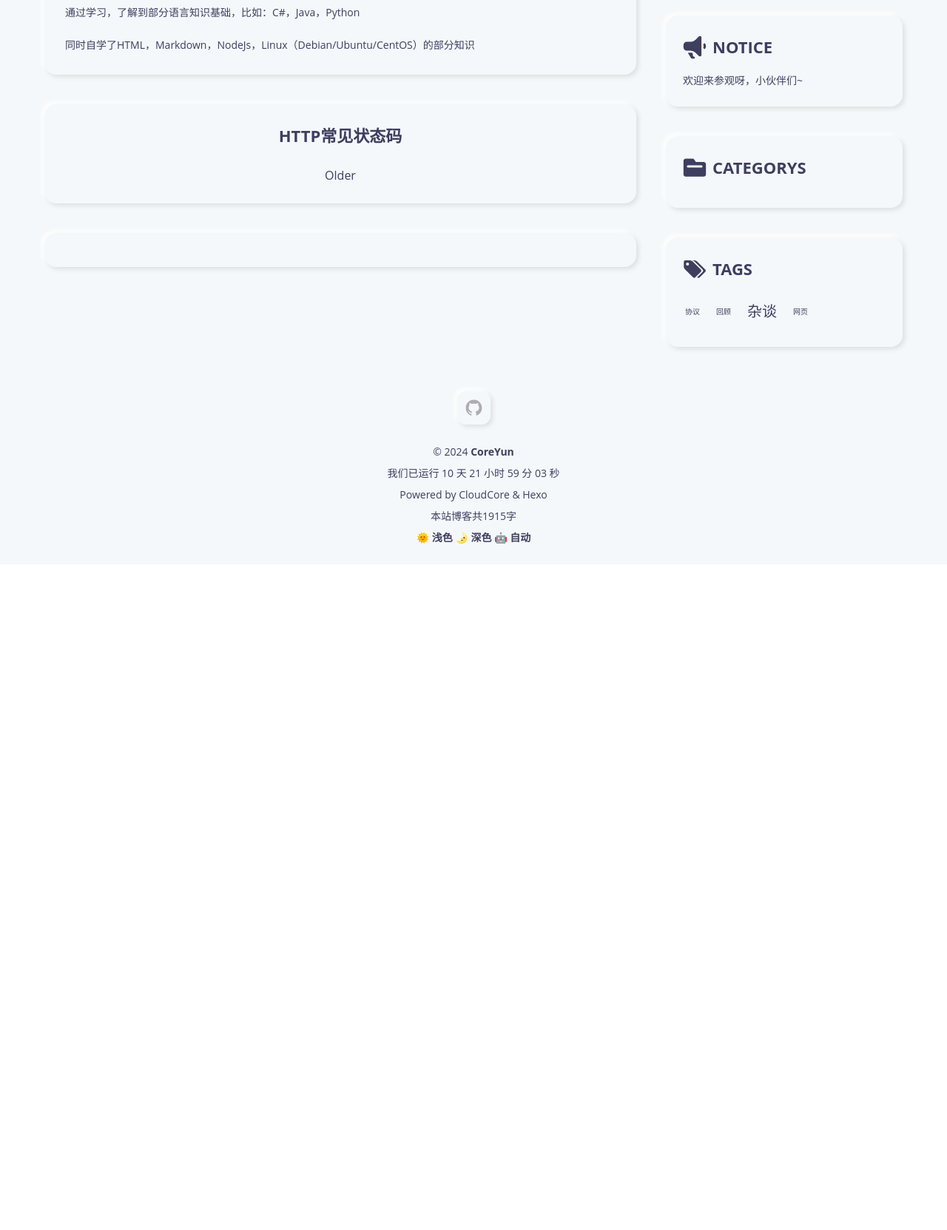
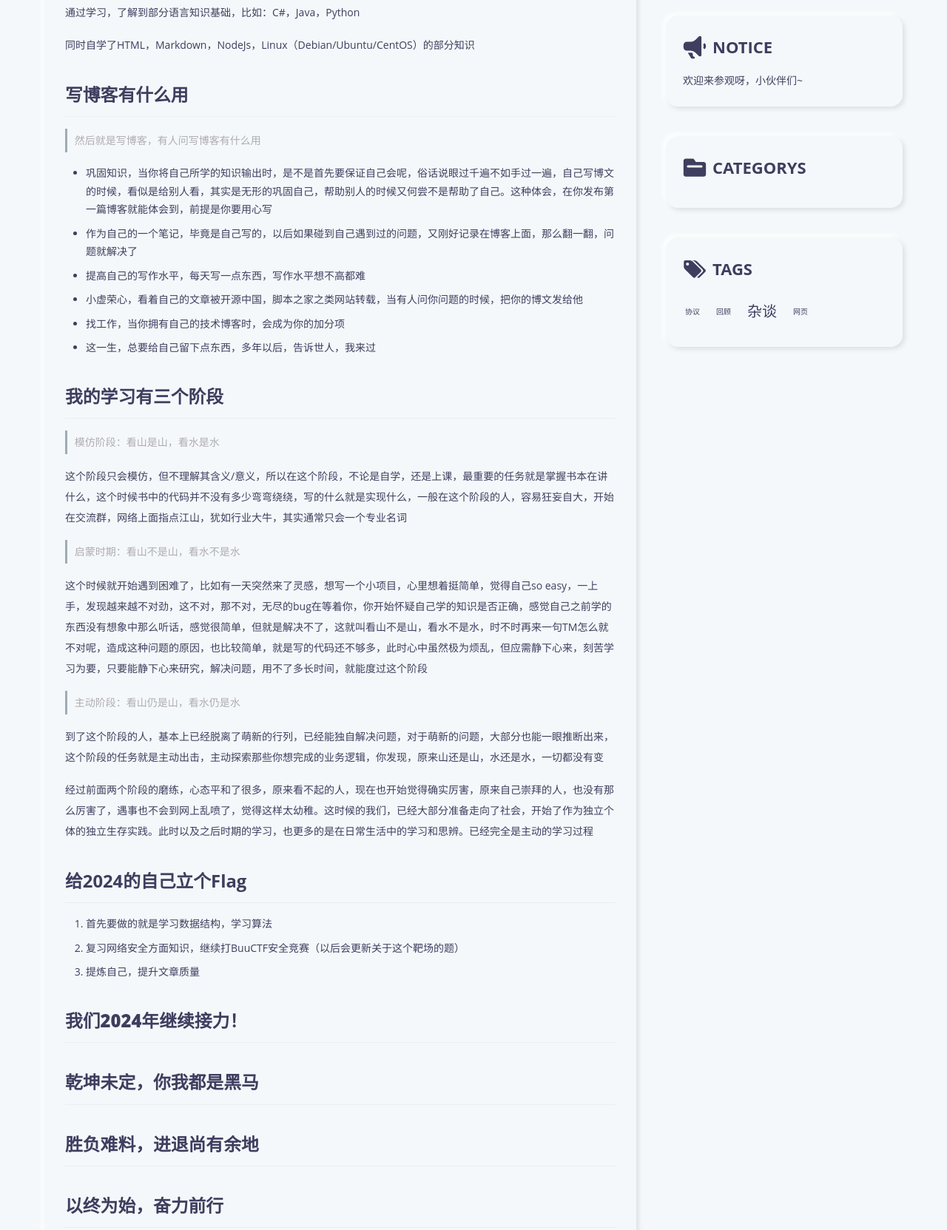
Before and after one commit to CoreYunFeng/Blog, a plain HTML site: page 2024/02/09/2023回顾/index.html in a window 1280 px wide. Shown: the part 785-2448 px from the top of the page at 74% size. Before the commit the page ends 1548 px from the top, so only its background shows below. Drawn offline with nearby package versions, Linux system fonts and the light colour scheme; a script that the page names is missing.

Commit message:
Site updated: 2024-02-09 15:28:56

```diff
--- a/2024/02/09/2023回顾/index.html
+++ b/2024/02/09/2023回顾/index.html
@@ -146,6 +146,45 @@
 <h1 id="关于我的2023"><a href="#关于我的2023" class="headerlink" title="关于我的2023"></a>关于我的2023</h1><p>上半年正常过日子<br>感觉下半年就像梦一样，收获了很多东西</p>
 <p>通过学习，了解到部分语言知识基础，比如：C#，Java，Python</p>
 <p>同时自学了HTML，Markdown，NodeJs，Linux（Debian&#x2F;Ubuntu&#x2F;CentOS）的部分知识</p>
+<h1 id="写博客有什么用"><a href="#写博客有什么用" class="headerlink" title="写博客有什么用"></a>写博客有什么用</h1><blockquote>
+<p>然后就是写博客，有人问写博客有什么用</p>
+</blockquote>
+<ul>
+<li><p>巩固知识，当你将自己所学的知识输出时，是不是首先要保证自己会呢，俗话说眼过千遍不如手过一遍，自己写博文的时候，看似是给别人看，其实是无形的巩固自己，帮助别人的时候又何尝不是帮助了自己。这种体会，在你发布第一篇博客就能体会到，前提是你要用心写</p>
+</li>
+<li><p>作为自己的一个笔记，毕竟是自己写的，以后如果碰到自己遇到过的问题，又刚好记录在博客上面，那么翻一翻，问题就解决了</p>
+</li>
+<li><p>提高自己的写作水平，每天写一点东西，写作水平想不高都难</p>
+</li>
+<li><p>小虚荣心，看着自己的文章被开源中国，脚本之家之类网站转载，当有人问你问题的时候，把你的博文发给他</p>
+</li>
+<li><p>找工作，当你拥有自己的技术博客时，会成为你的加分项</p>
+</li>
+<li><p>这一生，总要给自己留下点东西，多年以后，告诉世人，我来过</p>
+</li>
+</ul>
+<h1 id="我的学习有三个阶段"><a href="#我的学习有三个阶段" class="headerlink" title="我的学习有三个阶段"></a>我的学习有三个阶段</h1><blockquote>
+<p>模仿阶段：看山是山，看水是水  </p>
+</blockquote>
+<p>这个阶段只会模仿，但不理解其含义&#x2F;意义，所以在这个阶段，不论是自学，还是上课，最重要的任务就是掌握书本在讲什么，这个时候书中的代码并不没有多少弯弯绕绕，写的什么就是实现什么，一般在这个阶段的人，容易狂妄自大，开始在交流群，网络上面指点江山，犹如行业大牛，其实通常只会一个专业名词</p>
+<blockquote>
+<p>启蒙时期：看山不是山，看水不是水</p>
+</blockquote>
+<p>这个时候就开始遇到困难了，比如有一天突然来了灵感，想写一个小项目，心里想着挺简单，觉得自己so easy，一上手，发现越来越不对劲，这不对，那不对，无尽的bug在等着你，你开始怀疑自己学的知识是否正确，感觉自己之前学的东西没有想象中那么听话，感觉很简单，但就是解决不了，这就叫看山不是山，看水不是水，时不时再来一句TM怎么就不对呢，造成这种问题的原因，也比较简单，就是写的代码还不够多，此时心中虽然极为烦乱，但应需静下心来，刻苦学习为要，只要能静下心来研究，解决问题，用不了多长时间，就能度过这个阶段</p>
+<blockquote>
+<p>主动阶段：看山仍是山，看水仍是水</p>
+</blockquote>
+<p>到了这个阶段的人，基本上已经脱离了萌新的行列，已经能独自解决问题，对于萌新的问题，大部分也能一眼推断出来，这个阶段的任务就是主动出击，主动探索那些你想完成的业务逻辑，你发现，原来山还是山，水还是水，一切都没有变</p>
+<p>经过前面两个阶段的磨练，心态平和了很多，原来看不起的人，现在也开始觉得确实厉害，原来自己崇拜的人，也没有那么厉害了，遇事也不会到网上乱喷了，觉得这样太幼稚。这时候的我们，已经大部分准备走向了社会，开始了作为独立个体的独立生存实践。此时以及之后时期的学习，也更多的是在日常生活中的学习和思辨。已经完全是主动的学习过程</p>
+<h1 id="给2024的自己立个Flag"><a href="#给2024的自己立个Flag" class="headerlink" title="给2024的自己立个Flag"></a>给2024的自己立个Flag</h1><ol>
+<li><p>首先要做的就是学习数据结构，学习算法</p>
+</li>
+<li><p>复习网络安全方面知识，继续打BuuCTF安全竞赛（以后会更新关于这个靶场的题）</p>
+</li>
+<li><p>提炼自己，提升文章质量</p>
+</li>
+</ol>
+<h1 id="我们2024年继续接力！"><a href="#我们2024年继续接力！" class="headerlink" title="我们2024年继续接力！"></a><strong>我们2024年继续接力！</strong></h1><h1 id="乾坤未定，你我都是黑马"><a href="#乾坤未定，你我都是黑马" class="headerlink" title="乾坤未定，你我都是黑马"></a><strong>乾坤未定，你我都是黑马</strong></h1><h1 id="胜负难料，进退尚有余地"><a href="#胜负难料，进退尚有余地" class="headerlink" title="胜负难料，进退尚有余地"></a><strong>胜负难料，进退尚有余地</strong></h1><h1 id="以终为始，奋力前行"><a href="#以终为始，奋力前行" class="headerlink" title="以终为始，奋力前行"></a><strong>以终为始，奋力前行</strong></h1><p><a href="https://blog.yunfengcore.link/"><img src="https://ak-d.tripcdn.com/images/0Z04b424x8tzqye0f00EB.jpg" alt="世界上所有的坚持，其实都是因为热爱" title=" 云枫在努力"></a></p>
 
       </section>
 
@@ -531,10 +570,10 @@
               </script>
             </div>
 
-            <p>Powered by CloudCore & Hexo</p>
+            <p>本博客版权归属云枫所有</p>
 
             <span class="post-count">
-              本站博客共1915字
+              本站博客共2947字
             </span>
 
             <p>
```
Also changed, not shown: 2024/02/05/CoreYun-Blog/index.html (+2 -2 lines), 2024/02/05/我一直都在/index.html (+2 -2 lines), 2024/02/05/操作系统/index.html (+2 -2 lines), 2024/02/06/HTTP常见状态码/index.html (+2 -2 lines), about/index.html (+2 -2 lines), archives/2024/02/index.html (+4 -4 lines), archives/2024/index.html (+4 -4 lines), archives/index.html (+4 -4 lines), index.html (+4 -4 lines), links/index.html (+2 -2 lines), tags/协议/index.html (+2 -2 lines), tags/回顾/index.html (+4 -4 lines), tags/杂谈/index.html (+4 -4 lines), tags/网页/index.html (+2 -2 lines), 1 other file.
